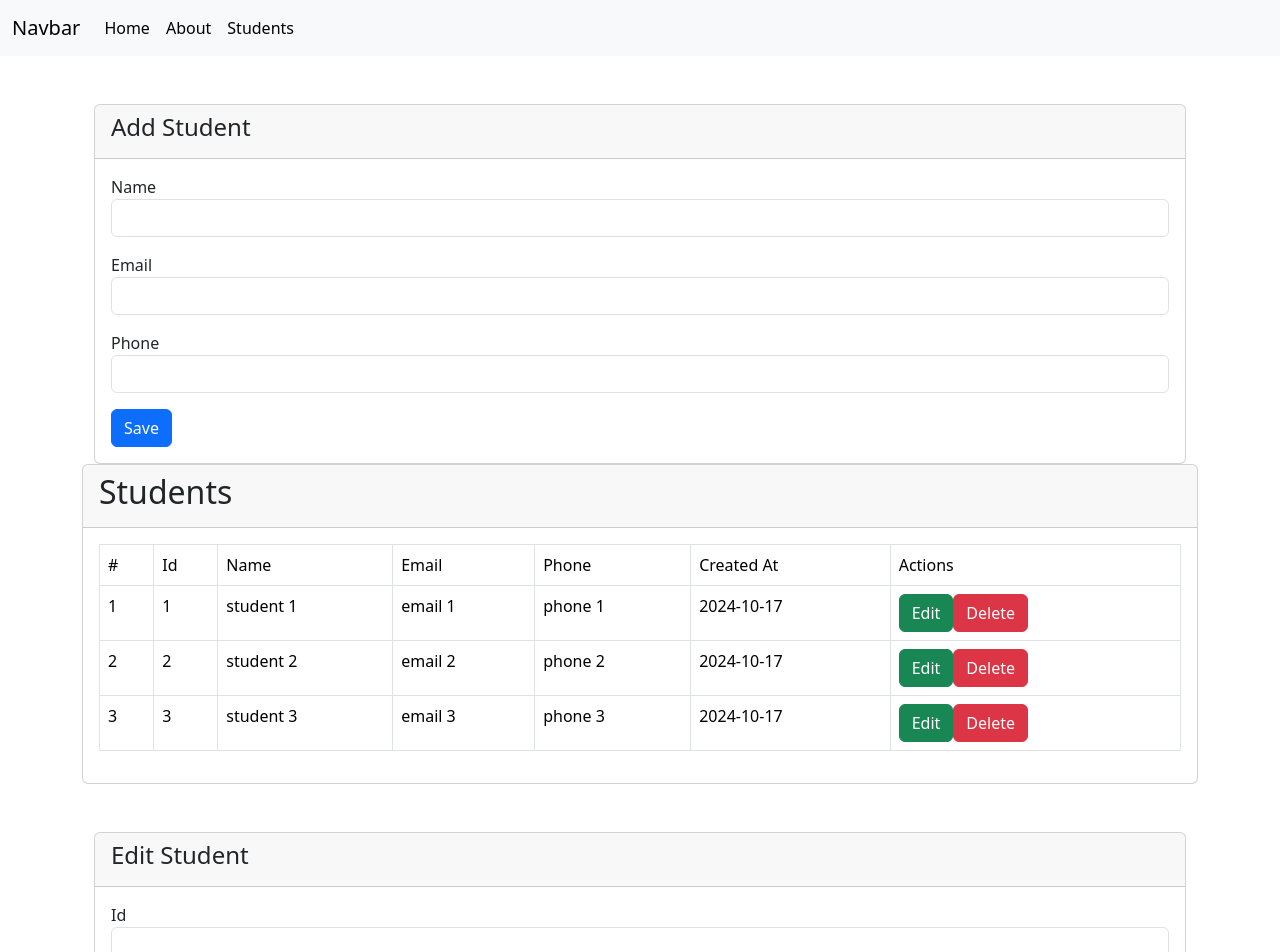
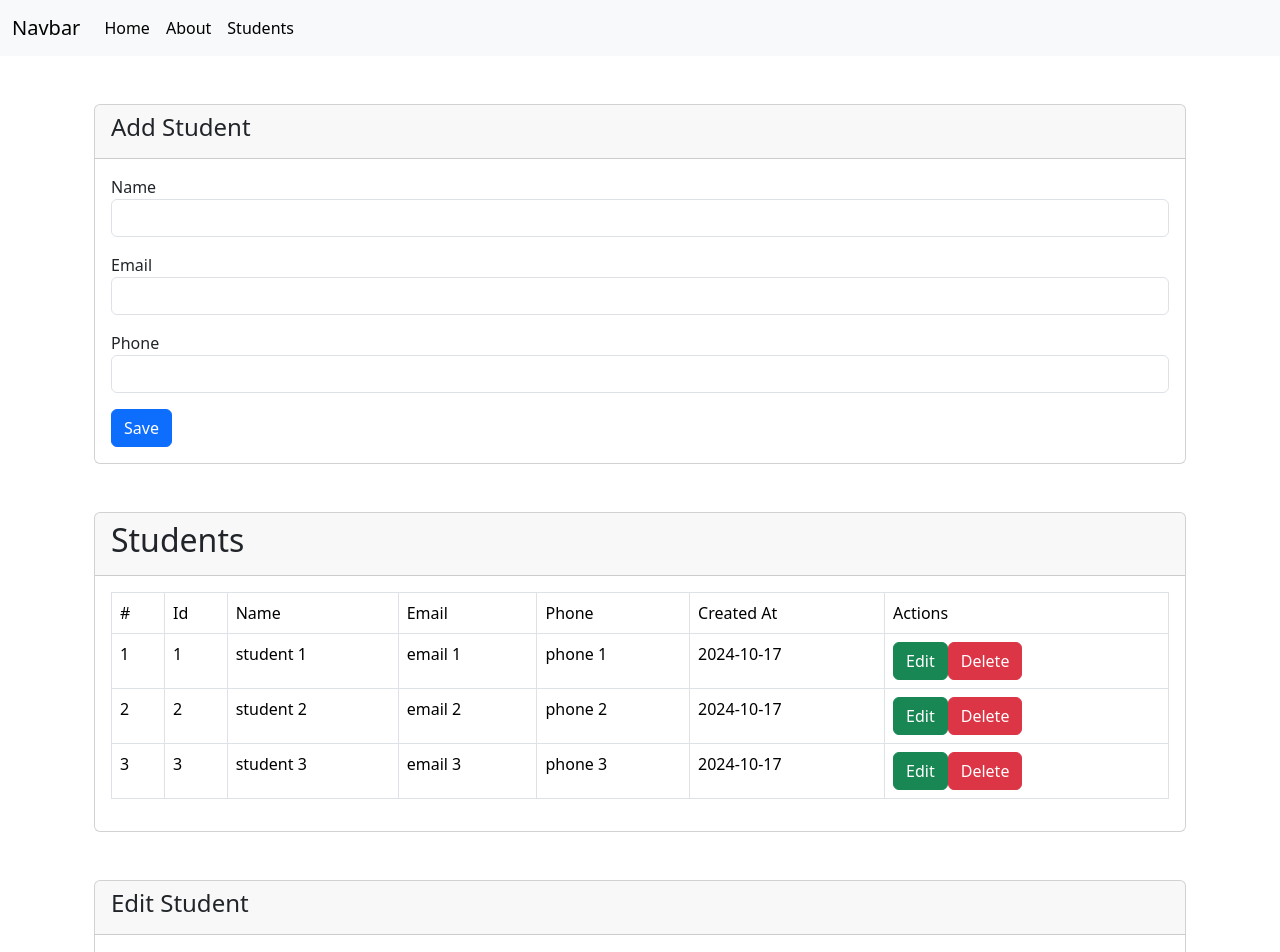
Before and after one commit to huy19712011/vue3-sum25-components-crud, a Vue app: page /students in a window 1280 px wide. Shown: the top 952 px of the page. Built offline with nearby package versions, Linux system fonts and the light colour scheme.

Commit message:
Update CSS

```diff
--- a/src/components/student/List.vue
+++ b/src/components/student/List.vue
@@ -17,6 +17,7 @@ const deleteStudent = (student) => {
 };
 </script>
 <template>
+  <div class="container mt-5">
     <div class="card">
       <div class="card-header">
         <h2>Students</h2>
@@ -35,7 +36,10 @@ const deleteStudent = (student) => {
             </tr>
           </thead>
           <tbody>
-          <tr v-for="(student, index) in students" :key="student.id">
+            <tr
+              v-for="(student, index) in students"
+              :key="student.id"
+            >
               <td>{{ index + 1 }}</td>
               <td>{{ student.id }}</td>
               <td>{{ student.name }}</td>
@@ -43,12 +47,23 @@ const deleteStudent = (student) => {
               <td>{{ student.phone }}</td>
               <td>{{ student.created_at }}</td>
               <td>
-              <button class="btn btn-success" @click="editStudent(student)">Edit</button>
-              <button class="btn btn-danger" @click="deleteStudent(student)">Delete</button>
+                <button
+                  class="btn btn-success"
+                  @click="editStudent(student)"
+                >
+                  Edit
+                </button>
+                <button
+                  class="btn btn-danger"
+                  @click="deleteStudent(student)"
+                >
+                  Delete
+                </button>
               </td>
             </tr>
           </tbody>
         </table>
       </div>
     </div>
+  </div>
 </template>
```
Lines whose indentation alone changed are shown as unchanged.
